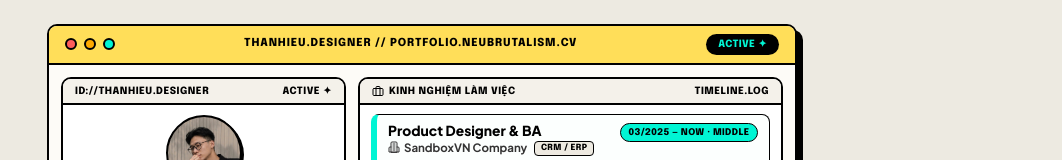
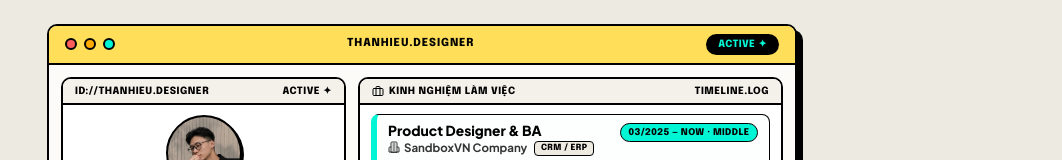
Before and after one commit to Kagerzzz/Portfolio, a website: page cv-export.html in a window 1280 px wide. Shown: the top 160 px of the page, without its empty margins (218-1280 px from the left). Drawn offline with Linux system fonts and the light colour scheme.

Commit message:
fix(ui): bo say-hi.exe // va // portfolio.neubrutalism.cv khoi thanh tieu de window

```diff
--- a/cv-export.html
+++ b/cv-export.html
@@ -568,7 +568,7 @@
         <span class="os-dot dot-yellow"></span>
         <span class="os-dot dot-green"></span>
       </div>
-      <div class="os-title">thanhieu.designer // portfolio.neubrutalism.cv</div>
+      <div class="os-title">thanhieu.designer</div>
       <div class="os-badge">ACTIVE ✦</div>
     </header>
 
```
Also changed, not shown: index.html (+2 -2 lines).
